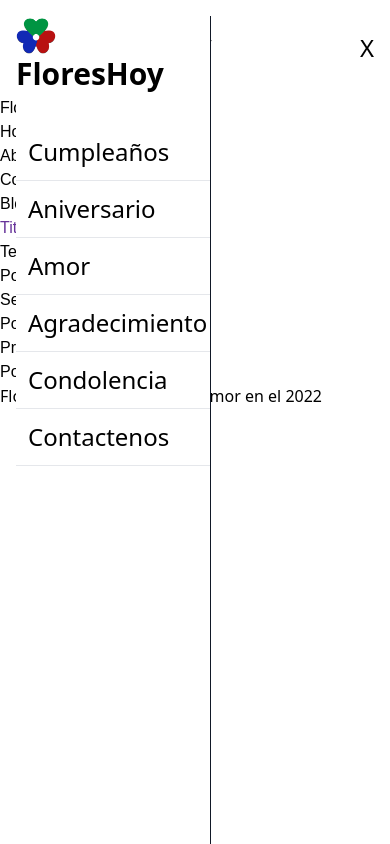
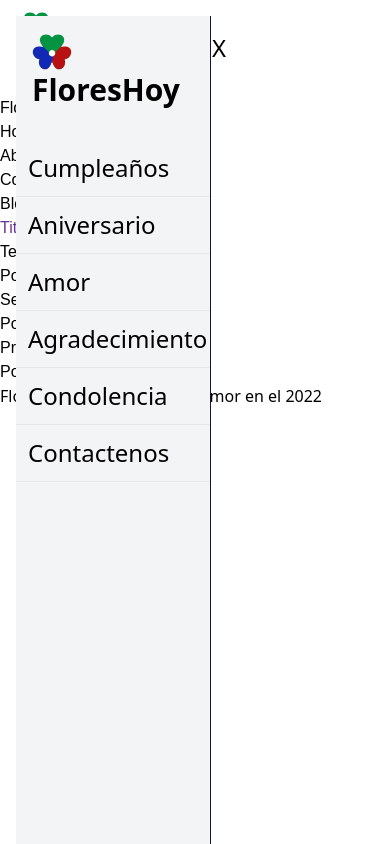
Before and after one commit to sosorio/tutorial-blog, a Gatsby site: page /blog in a window 390 px wide. Built offline with nearby package versions, Linux system fonts and the light colour scheme; Gatsby itself is replaced by a stand-in of ours.

Commit message:
menu responsivo otro ajuste mas

```diff
--- a/src/components/Navbar.js
+++ b/src/components/Navbar.js
@@ -21,12 +21,12 @@ const Navbar = () => {
                 <li class="p-3">Contactenos</li>
                 </ul>
 
-        <div onClick={handleNav} class="block md:hidden">
+        <div onClick={handleNav} class="block md:hidden p-4 w-[90%]">
             {!nav ? 'X' : <StaticImage src="../images/bars-solid.svg"
      alt="Menu" height={50} />}
-          <div class={!nav ? "fixed left-0 top-0 w-[50%] h-full border-r border-r-gray-900 bg-white m-4 ease-in-out duration-500"
+          <div class={!nav ? "fixed left-0 top-0 w-[50%] h-full border-r border-r-gray-900 bg-gray-100 m-4 ease-in-out duration-500"
      : "fixed left-[-100%]"}>
-     <h1 class="w-full text-3xl font-bold pb-4"><StaticImage src="../images/logo-floresHoy.png"
+     <h1 class="w-full text-3xl font-bold p-4"><StaticImage src="../images/logo-floresHoy.png"
      alt="logo" height={40}  /> FloresHoy</h1>
 
         <ul class="pt-4">
```
